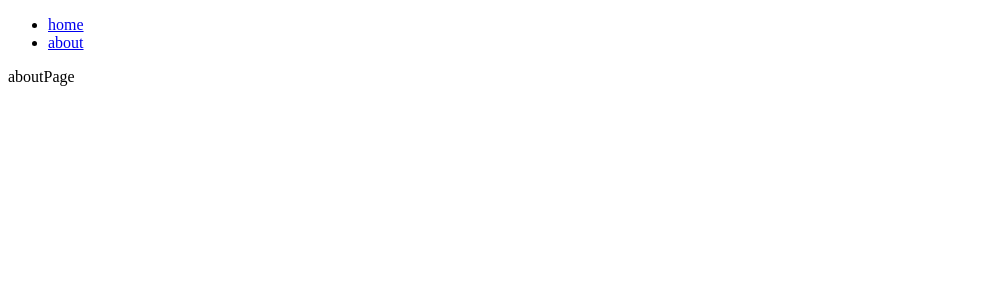
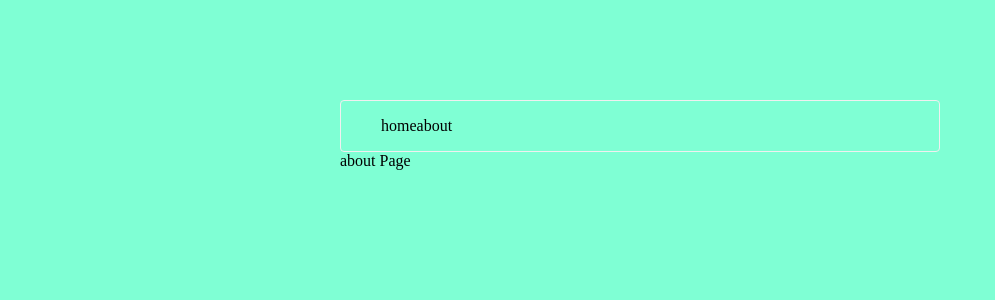
Before and after one commit to jesusMedina20/next-app2, a Next.js app: page /about in a window 1280 px wide. Shown: the top 300 px of the page, without its empty margins (0-995 px from the left). Built offline with nearby package versions, Linux system fonts and the light colour scheme.

Commit message:
add styles

```diff
--- a/app/about/page.jsx
+++ b/app/about/page.jsx
@@ -1,5 +1,5 @@
 import React from "react";
 
 export default function AboutPage() {
-  return <div> aboutPage </div>;
+  return <div> about Page </div>;
 }
--- a/app/components/Navigation.jsx
+++ b/app/components/Navigation.jsx
@@ -1,5 +1,6 @@
 import Link from "next/link";
 import React from "react";
+import styles from "./Navigation.module.css";
 const links = [
   {
     label: "home",
@@ -13,9 +14,9 @@ const links = [
 
 export default function Navigation() {
   return (
-    <header>
+    <header className={styles.header}>
       <nav>
-        <ul>
+        <ul className={styles.navigation}>
           {links.map(({ label, route }) => (
             <li key={route}>
               <Link href={route}>{label}</Link>
--- /dev/null
+++ b/app/components/Navigation.module.css
@@ -0,0 +1,9 @@
+.header {
+  border: 1px solid #f0f0f0;
+
+  border-radius: 4px;
+}
+.navigation {
+  display: flex;
+  list-style: none;
+}
--- a/app/layout.js
+++ b/app/layout.js
@@ -1,3 +1,4 @@
+import "../styles/globals.css";
 import Navigation from "./components/Navigation";
 export default function RootLayout({ children }) {
   return (
--- a/styles/globals.css
+++ b/styles/globals.css
@@ -1,105 +1,24 @@
-:root {
-  --max-width: 1100px;
-  --border-radius: 12px;
-  --font-mono: ui-monospace, Menlo, Monaco, 'Cascadia Mono', 'Segoe UI Mono',
-    'Roboto Mono', 'Oxygen Mono', 'Ubuntu Monospace', 'Source Code Pro',
-    'Fira Mono', 'Droid Sans Mono', 'Courier New', monospace;
-
-  --foreground-rgb: 0, 0, 0;
-  --background-start-rgb: 214, 219, 220;
-  --background-end-rgb: 255, 255, 255;
-
-  --primary-glow: conic-gradient(
-    from 180deg at 50% 50%,
-    #16abff33 0deg,
-    #0885ff33 55deg,
-    #54d6ff33 120deg,
-    #0071ff33 160deg,
-    transparent 360deg
-  );
-  --secondary-glow: radial-gradient(
-    rgba(255, 255, 255, 1),
-    rgba(255, 255, 255, 0)
-  );
-
-  --tile-start-rgb: 239, 245, 249;
-  --tile-end-rgb: 228, 232, 233;
-  --tile-border: conic-gradient(
-    #00000080,
-    #00000040,
-    #00000030,
-    #00000020,
-    #00000010,
-    #00000010,
-    #00000080
-  );
-
-  --callout-rgb: 238, 240, 241;
-  --callout-border-rgb: 172, 175, 176;
-  --card-rgb: 180, 185, 188;
-  --card-border-rgb: 131, 134, 135;
-}
-
-@media (prefers-color-scheme: dark) {
-  :root {
-    --foreground-rgb: 255, 255, 255;
-    --background-start-rgb: 0, 0, 0;
-    --background-end-rgb: 0, 0, 0;
-
-    --primary-glow: radial-gradient(rgba(1, 65, 255, 0.4), rgba(1, 65, 255, 0));
-    --secondary-glow: linear-gradient(
-      to bottom right,
-      rgba(1, 65, 255, 0),
-      rgba(1, 65, 255, 0),
-      rgba(1, 65, 255, 0.3)
-    );
-
-    --tile-start-rgb: 2, 13, 46;
-    --tile-end-rgb: 2, 5, 19;
-    --tile-border: conic-gradient(
-      #ffffff80,
-      #ffffff40,
-      #ffffff30,
-      #ffffff20,
-      #ffffff10,
-      #ffffff10,
-      #ffffff80
-    );
-
-    --callout-rgb: 20, 20, 20;
-    --callout-border-rgb: 108, 108, 108;
-    --card-rgb: 100, 100, 100;
-    --card-border-rgb: 200, 200, 200;
-  }
-}
-
 * {
   box-sizing: border-box;
-  padding: 0;
-  margin: 0;
 }
 
 html,
 body {
-  max-width: 100vw;
-  overflow-x: hidden;
-}
+  padding: 0%;
+  margin: 0%;
 
-body {
-  color: rgb(var(--foreground-rgb));
-  background: linear-gradient(
-      to bottom,
-      transparent,
-      rgb(var(--background-end-rgb))
-    )
-    rgb(var(--background-start-rgb));
+  background-color: aquamarine;
 }
 
 a {
   color: inherit;
   text-decoration: none;
 }
-
+body {
+  padding: 100px;
+  max-width: 800px;
+  margin: 0 auto;
+}
 @media (prefers-color-scheme: dark) {
   html {
     color-scheme: dark;
```
